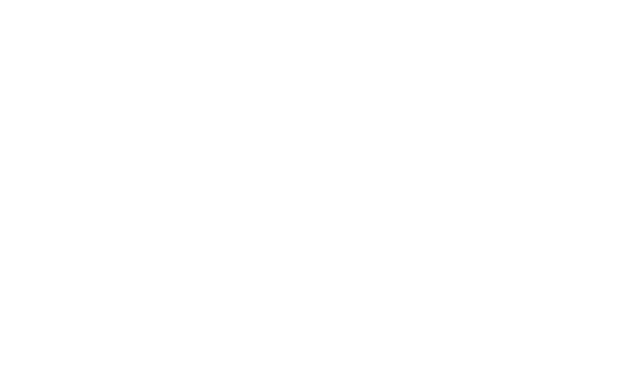
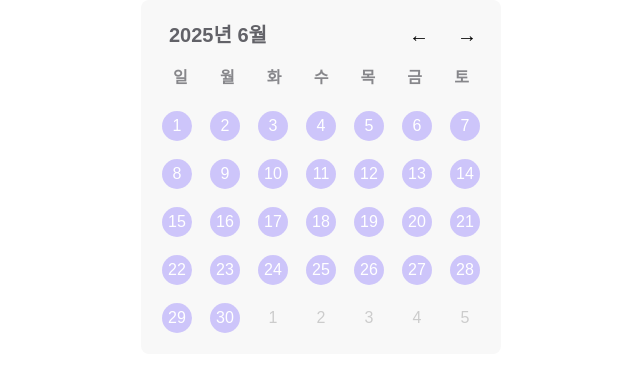
Before and after one commit to imfromkoreah/MewsPaper, a React (Vite) app in the folder frontend/: page /calendar in a window 1280 px wide. Before the commit this address had no page. Shown: the top 372 px of the page, without its empty margins (319-959 px from the left). Built offline with nearby package versions, Linux system fonts and the light colour scheme.

Commit message:
feat: 마이페이지 _ 달력 구현

```diff
--- a/frontend/package.json
+++ b/frontend/package.json
@@ -14,12 +14,14 @@
     "react": "^19.1.0",
     "react-dom": "^19.1.0",
     "react-pageflip": "^2.0.3",
-    "react-router-dom": "^7.6.0"
+    "react-router-dom": "^7.6.0",
+    "styled-components": "^6.1.18"
   },
   "devDependencies": {
     "@eslint/js": "^9.25.0",
     "@types/react": "^19.1.2",
     "@types/react-dom": "^19.1.2",
+    "@types/styled-components": "^5.1.34",
     "@vitejs/plugin-react": "^4.4.1",
     "autoprefixer": "^10.4.21",
     "eslint": "^9.25.0",
--- a/frontend/src/App.tsx
+++ b/frontend/src/App.tsx
@@ -4,11 +4,14 @@
 import Splash from './pages/Splash';
 import Join from './pages/Login/Join';
 import Login from './pages/Login/Login';
+import Calendar from './components/Calendar';
+
 
 import HomePage from './pages/Home';
 import NewsPage from './pages/Home/NewsPage';
 import NewsDetailPage from './pages/Home/NewsDetailPage';
 import ChatPage from './pages/Home/ChatPage';
+import MyPage from './pages/Home/MyPage';
 import NotificationPage from './pages/Home/NotificationPage';
 
 
@@ -27,6 +30,8 @@
       <Route path="/login" element={<Login />} />
       <Route path="/noti" element={<NotificationPage />} />
       <Route path="/news/detail" element={<NewsDetailPage />} />
+      <Route path="/home/mypage" element={<MyPage />} />
+      <Route path="/calendar" element={<Calendar />} />
 
       {/* Settings 관련 페이지들 */}
       <Route path="/settings" element={<SettingsPage />} />
--- /dev/null
+++ b/frontend/src/components/Calendar.tsx
@@ -0,0 +1,170 @@
+import React, { useState } from 'react';
+import styled from 'styled-components';
+
+const CalendarHeader = styled.div`
+  display: flex;
+  justify-content: space-between;
+  align-items: center;
+  margin-bottom: 12px;
+`;
+
+const DateDisplay = styled.span`
+  font-size: 20px;
+  font-weight: bold;
+  margin-left: 12px;
+  color: rgba(60, 60, 67, 0.8);
+`;
+
+const NavButtons = styled.div`
+  display: flex;
+  gap: 12px;
+
+  button {
+    background: none;
+    border: none;
+    font-size: 20px;
+    cursor: pointer;
+    padding: 4px 8px;
+    border-radius: 4px;
+
+    &:hover {
+      background-color: #ddd;
+    }
+  }
+`;
+
+const DatesGrid = styled.div`
+  display: flex;
+  flex-direction: column;
+  gap: 8px;
+`;
+
+const CalendarWrapper = styled.div`
+  width: 100%;
+  max-width: 360px;
+  margin: 0 auto;
+  font-family: 'Pretendard', sans-serif;
+  background-color:rgb(248, 248, 248);
+  padding: 16px;
+  border-radius: 8px;
+`;
+
+const WeekDays = styled.div`
+  display: grid;
+  grid-template-columns: repeat(7, 1fr);
+  font-weight: bold;
+  text-align: center;
+  margin-bottom: 16px;
+  color: rgba(60, 60, 67, 0.6);
+`;
+
+const WeekRow = styled.div`
+  display: grid;
+  grid-template-columns: repeat(7, 1fr);
+  gap: 8px;
+`;
+
+const DateCell = styled.div<{ $dimmed?: boolean }>`
+  height: 40px;
+  display: flex;
+  justify-content: center;
+  align-items: center;
+  cursor: pointer;
+  color: ${({ $dimmed }) => ($dimmed ? '#ccc' : '#000')};
+
+  span {
+    display: flex;
+    justify-content: center;
+    align-items: center;
+    width: 30px;
+    height: 30px;
+    border-radius: 50%;
+    background-color: ${({ $dimmed }) =>
+      $dimmed ? 'transparent' : 'rgba(107, 78, 255, 0.3)'};
+    color: ${({ $dimmed }) => ($dimmed ? '#ccc' : '#fff')};
+    font-weight: 500;
+  }
+`;
+
+
+const Calendar = () => {
+  const [currentDate, setCurrentDate] = useState(new Date());
+
+  const year = currentDate.getFullYear();
+  const month = currentDate.getMonth();
+
+  // 이번 달 첫 날
+  const firstDayOfMonth = new Date(year, month, 1);
+  const startDay = new Date(firstDayOfMonth);
+  startDay.setDate(1 - firstDayOfMonth.getDay());
+
+  // 이번 달 마지막 날
+  const lastDayOfMonth = new Date(year, month + 1, 0);
+  const endDay = new Date(lastDayOfMonth);
+  endDay.setDate(lastDayOfMonth.getDate() + (6 - lastDayOfMonth.getDay()));
+
+  // 주 단위 날짜 배열 생성
+  const groupDatesByWeek = (start: Date, end: Date) => {
+    const weeks: Date[][] = [];
+    let currentWeek: Date[] = [];
+    let date = new Date(start);
+
+    while (date <= end) {
+      currentWeek.push(new Date(date));
+      if (currentWeek.length === 7) {
+        weeks.push(currentWeek);
+        currentWeek = [];
+      }
+      date.setDate(date.getDate() + 1);
+    }
+
+    if (currentWeek.length > 0) weeks.push(currentWeek);
+    return weeks;
+  };
+
+  const weeks = groupDatesByWeek(startDay, endDay);
+
+  const handlePrevMonth = () => {
+    setCurrentDate(new Date(year, month - 1, 1));
+  };
+
+  const handleNextMonth = () => {
+    setCurrentDate(new Date(year, month + 1, 1));
+  };
+
+  const isSameMonth = (date: Date) => date.getMonth() === currentDate.getMonth();
+
+  return (
+    <CalendarWrapper>
+      <CalendarHeader>
+        <DateDisplay>
+          {year}년 {month + 1}월
+        </DateDisplay>
+        <NavButtons>
+          <button onClick={handlePrevMonth}>←</button>
+          <button onClick={handleNextMonth}>→</button>
+        </NavButtons>
+      </CalendarHeader>
+
+      <WeekDays>
+        {['일', '월', '화', '수', '목', '금', '토'].map(day => (
+          <div key={day}>{day}</div>
+        ))}
+      </WeekDays>
+
+      <DatesGrid>
+        {weeks.map((week, i) => (
+          <WeekRow key={i}>
+            {week.map((date, j) => (
+              <DateCell key={j} $dimmed={!isSameMonth(date)}>
+                <span>{date.getDate()}</span>
+              </DateCell>
+            ))}
+          </WeekRow>
+        ))}
+      </DatesGrid>
+    </CalendarWrapper>
+  );
+};
+
+export default Calendar;
--- /dev/null
+++ b/frontend/src/pages/Home/Mypage.tsx
@@ -0,0 +1,79 @@
+import Header from '../../components/Header';
+import { useNavigate } from 'react-router-dom';
+import Calendar from '../../components/Calendar';
+
+
+// 이미지 import 예시 (이미지 파일을 public 또는 assets/images 같은 폴더에 위치시켜야 함)
+import profileImg from '../../assets/character/mewsdoc.png'; // 프로필 이미지
+import stampIcon from '../../assets/svg/jelly_on.svg';    // 도장 아이콘
+
+export default function Mypage() {
+  const navigate = useNavigate();
+
+  const handleBack = () => {
+    navigate(-1);
+  };
+
+  return (
+    <div className="w-full h-screen flex justify-center bg-gray-100">
+      <div className="w-full max-w-md h-full flex flex-col border border-gray-200 rounded shadow-sm bg-white">
+        <Header title="마이페이지" onBack={handleBack} />
+
+        <div className="w-[335px] h-[172px] relative mx-auto mt-4">
+          {/* 닉네임 및 레벨 안내 */}
+          <div className="w-[335px] absolute top-[142px] left-1/2 transform -translate-x-1/2 inline-flex flex-col gap-2 items-center">
+            <div className="text-center text-sm text-[#090a0a] leading-tight">
+              <span className="font-bold">닉네임</span>
+              <span className="font-normal"> 레벨업까지 </span>
+              <span className="font-bold">5개의 발바닥</span>
+              <span className="font-normal">이 남았어요! </span>
+              <span className="text-[20px]">🐾</span>
+            </div>
+          </div>
+
+          {/* 프로필 정보 */}
+          <div className="absolute top-0 left-[11px] inline-flex items-center gap-[59px]">
+            <div className="w-[201px] flex flex-col items-center gap-1">
+              <div className="self-stretch text-base font-bold text-[#191d23]">닉네임</div>
+              <div className="self-stretch px-2.5 py-0.5 bg-emerald-50 rounded">
+                <div className="text-xl text-[#090a0a]">@user_name</div>
+              </div>
+            </div>
+            <img className="w-[60px] h-[60px]" src={profileImg} alt="프로필" />
+          </div>
+
+          {/* 출석 도장, 프로필 변경 버튼 */}
+          <div className="absolute top-[75px] left-[14px] inline-flex items-center gap-[17px]">
+            <button
+              type="button"
+              className="w-[153px] px-4 py-2.5 bg-white rounded-lg shadow outline outline-1 outline-[#cfd4dc] flex items-center gap-2"
+              onClick={() => {
+                // 출석 도장 클릭 시 동작
+                console.log('출석 도장 버튼 클릭됨');
+              }}
+            >
+              <img className="w-[19px] h-[18px]" src={stampIcon} alt="출석 도장 아이콘" />
+              <span className="text-sm text-[#344053] font-medium">출석도장 5개</span>
+            </button>
+
+            <button
+              type="button"
+              className="w-[142px] px-4 py-2.5 bg-[#7e56d8] rounded-lg shadow outline outline-1 outline-[#7e56d8] flex items-center justify-center"
+              onClick={() => {
+                // 프로필 바꾸기 클릭 시 동작
+                console.log('프로필 바꾸기 버튼 클릭됨');
+              }}
+            >
+              <span className="text-sm text-white font-medium">프로필 바꾸기</span>
+            </button>
+          </div>
+        </div>
+{/* 달력 컴포넌트 추가 */}
+        <div className="mt-6 px-4">
+          <Calendar />
+        </div>
+
+      </div>
+    </div>
+  );
+}
```
Also changed, not shown: 1 other file (tests, documents, lock files or other folders).
